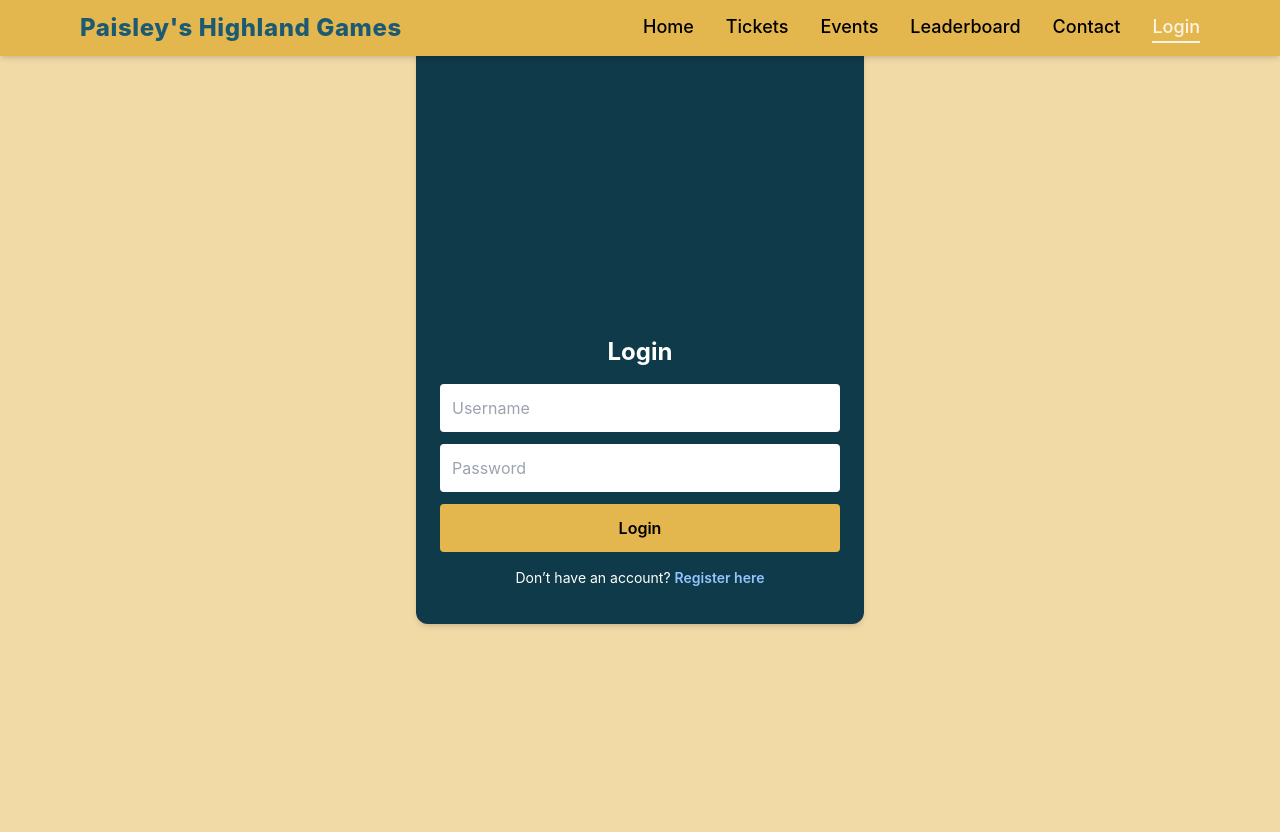
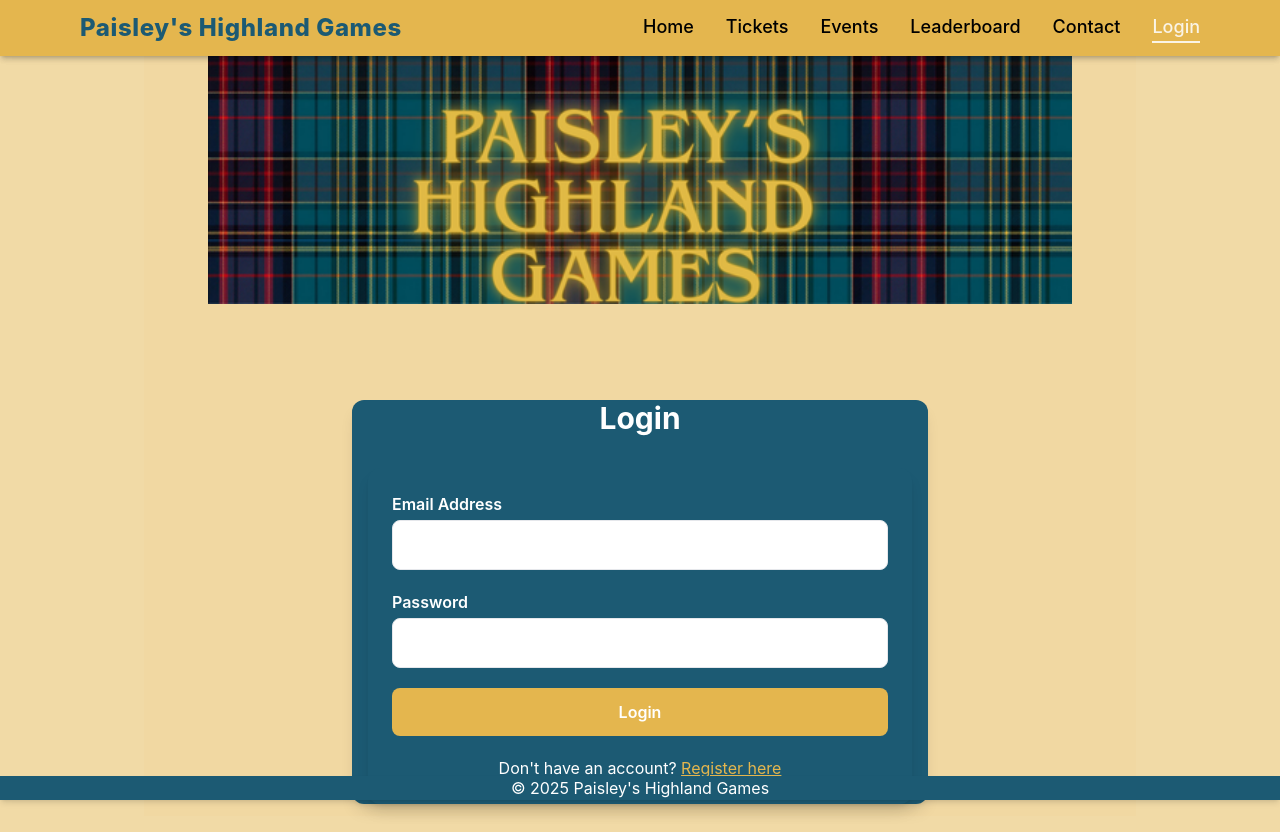
Before and after one commit to kllk15656/HighlandGames, a React (Vite) app in the folder client/: page /login in a window 1280 px wide. Before the commit the page ends 800 px from the top, so only its background shows below. Built offline with nearby package versions, Linux system fonts and the light colour scheme.

Commit message:
update 5

```diff
--- a/client/src/pages/Login.jsx
+++ b/client/src/pages/Login.jsx
@@ -1,75 +1,98 @@
-import React, { useState } from 'react';
-import axios from 'axios';
-import { Link, useNavigate } from 'react-router-dom';
+import React, { useState } from "react";
+import Header from "../components/Header";
+import Navbar from "../components/Navbar";
 
 export default function Login() {
-  const [form, setForm] = useState({ username: '', password: '' });
-  const [msg, setMsg] = useState('');
-  const navigate = useNavigate();
+  const [formData, setFormData] = useState({
+    email: "",
+    password: "",
+  });
 
-  const onChange = (e) => {
-    setForm({ ...form, [e.target.name]: e.target.value });
-    console.log("Form updated:", { ...form, [e.target.name]: e.target.value });
+  const [submitted, setSubmitted] = useState(false);
+
+  // Handle input change
+  const handleChange = (e) => {
+    setFormData({ ...formData, [e.target.name]: e.target.value });
   };
 
-  const onSubmit = async (e) => {
+  // Handle form submission
+  const handleSubmit = (e) => {
     e.preventDefault();
-    setMsg("Logging in...");
-    console.log("Submitting login form:", form);
-
-    try {
-      const res = await axios.post("http://localhost:5000/api/auth/login", form);
-      console.log("Login response:", res.data);
-
-      // Save token (optional but recommended)
-      localStorage.setItem("token", res.data.token);
-
-      setMsg("Login successful! Redirecting...");
-
-      // Redirect to profile page
-      setTimeout(() => navigate("/profile"), 1000);
-
-    } catch (err) {
-      console.error("Login error:", err.response || err);
-      setMsg(err.response?.data?.error || "Login failed");
-    }
+    console.log("Login submitted:", formData);
+    setSubmitted(true);
   };
 
   return (
-    <section className="max-w-md mx-auto bg-primary p-6 pt-80 rounded-xl shadow-md text-white">
-      <h1 className="text-2xl font-bold mb-4 text-center">Login</h1>
+    <div className="w-full min-h-screen bg-gold/5">
+      {/* Header + Navigation */}
+      <Header />
+      <Navbar />
 
-      <form onSubmit={onSubmit} className="space-y-3">
+      {/* Main Login Card */}
+      <main className="max-w-xl mx-auto px-4 bg-primary-light rounded-xl shadow-lg">
+        <h1 className="text-3xl font-bold text-white text-center mt-24 mb-8">
+          Login
+        </h1>
+
+        {/* Success Message */}
+        {submitted ? (
+          <div className="bg-green-100 border border-green-300 text-green-800 p-4 rounded-xl shadow mb-10">
+            ✅ <b>Login successful!</b> Redirecting to your profile…
+          </div>
+        ) : (
+          <form
+            onSubmit={handleSubmit}
+            className="bg-primary-light p-6 rounded-xl shadow-lg space-y-5"
+          >
+            {/* Email */}
+            <div>
+              <label className="block text-white font-semibold mb-1">Email Address</label>
               <input
-          name="username"
-          value={form.username}
-          onChange={onChange}
-          placeholder="Username"
-          className="w-full p-3 rounded text-black"
+                type="email"
+                name="email"
+                required
+                value={formData.email}
+                onChange={handleChange}
+                className="w-full p-3 border rounded-lg focus:ring-2 focus:ring-accent"
               />
+            </div>
 
+            {/* Password */}
+            <div>
+              <label className="block text-white font-semibold mb-1">Password</label>
               <input
+                type="password"
                 name="password"
-          value={form.password}
-          onChange={onChange}
-          placeholder="Password"
-          type="password"
-          className="w-full p-3 rounded text-black"
+                required
+                value={formData.password}
+                onChange={handleChange}
+                className="w-full p-3 border rounded-lg focus:ring-2 focus:ring-accent"
               />
+            </div>
 
-        <button className="w-full bg-gold text-black p-3 rounded font-semibold">
+            {/* Submit Button */}
+            <button
+              type="submit"
+              className="w-full py-3 bg-gold text-white font-semibold rounded-lg hover:bg-accent-red transition"
+            >
               Login
             </button>
+
+            {/* Register Link */}
+            <p className="text-white text-center mt-3">
+              Don't have an account?{" "}
+              <a href="/register" className="text-gold underline hover:text-accent-yellow">
+                Register here
+              </a>
+            </p>
           </form>
+        )}
+      </main>
 
-      <p className="text-center mt-4 text-sm">
-        Don’t have an account?
-        <Link to="/register" className="text-blue-300 font-semibold ml-1">
-          Register here
-        </Link>
-      </p>
-
-      <p className="mt-3 text-sm text-center">{msg}</p>
-    </section>
+      {/* Footer */}
+      <footer className="w-full bg-primary-light text-white text-center shadow-md fixed bottom-0 left-0 z-50">
+        © {new Date().getFullYear()} Paisley's Highland Games
+      </footer>
+    </div>
   );
 }
--- a/client/src/pages/Register.jsx
+++ b/client/src/pages/Register.jsx
@@ -1,67 +1,118 @@
-import React, { useState } from 'react';
-import axios from 'axios';
-import { Link, useNavigate } from 'react-router-dom';
+import React, { useState } from "react";
+import axios from "axios";
+import { Link, useNavigate } from "react-router-dom";
+import Header from "../components/Header";
+import Navbar from "../components/Navbar";
 
 export default function Register() {
-  const [form, setForm] = useState({ username: '', email: '', password: '' });
-  const [msg, setMsg] = useState('');
+  const [form, setForm] = useState({ username: "", email: "", password: "" });
+  const [msg, setMsg] = useState("");
   const navigate = useNavigate();
 
-  const onChange = e => {
+  const onChange = (e) => {
     setForm({ ...form, [e.target.name]: e.target.value });
-    console.log('Form updated:', { ...form, [e.target.name]: e.target.value });
   };
 
-  const onSubmit = async e => {
+  const onSubmit = async (e) => {
     e.preventDefault();
-    setMsg('Registering...');
-    console.log('Submitting form:', form);
+    setMsg("Registering...");
 
     try {
-      const res = await axios.post('http://localhost:5000/api/auth/register', form);
-      console.log('Register response:', res.data);
-      setMsg('Registered successfully! Redirecting to login...');
-      setTimeout(() => navigate('/login'), 1000);
+      const res = await axios.post("http://localhost:5000/api/auth/register", form);
+      setMsg("🎉 Registered successfully! Redirecting...");
+      setTimeout(() => navigate("/login"), 1200);
     } catch (err) {
-      console.error('Register error response:', err.response || err);
-      setMsg(err.response?.data?.error || 'Registration failed');
+      setMsg(err.response?.data?.error || "Registration failed");
     }
   };
 
   return (
-    <section className="max-w-md mx-auto bg-white p-4 rounded shadow">
-      <h1 className="text-xl font-bold mb-3">Register</h1>
-      <form onSubmit={onSubmit} className="space-y-3">
+    <div className="w-full min-h-screen bg-gold/5">
+      {/* Header + Navigation */}
+      <Header />
+      <Navbar />
+
+      {/* Main Content */}
+      <main className="max-w-xl mx-auto px-4 bg-primary-light rounded-xl shadow-lg">
+        <h1 className="text-3xl font-bold text-white text-center mt-24 mb-8">
+          Create an Account
+        </h1>
+
+        {/* Response message */}
+        {msg && (
+          <div className="bg-blue-100 border border-blue-300 text-blue-800 p-3 rounded-xl text-center mb-4">
+            {msg}
+          </div>
+        )}
+
+        {/* Register Form */}
+        <form
+          onSubmit={onSubmit}
+          className="bg-primary-light p-6 rounded-xl shadow-lg space-y-5"
+        >
+          {/* Username */}
+          <div>
+            <label className="block text-white font-semibold mb-1">Username</label>
             <input
               name="username"
               value={form.username}
               onChange={onChange}
-          placeholder="Username"
-          className="w-full p-3 border rounded"
+              placeholder="Enter username"
+              required
+              className="w-full p-3 border rounded-lg focus:ring-2 focus:ring-accent"
             />
+          </div>
+
+          {/* Email */}
+          <div>
+            <label className="block text-white font-semibold mb-1">Email Address</label>
             <input
               name="email"
+              type="email"
               value={form.email}
               onChange={onChange}
-          placeholder="Email"
-          type="email"
-          className="w-full p-3 border rounded"
+              placeholder="example@email.com"
+              required
+              className="w-full p-3 border rounded-lg focus:ring-2 focus:ring-accent"
             />
+          </div>
+
+          {/* Password */}
+          <div>
+            <label className="block text-white font-semibold mb-1">Password</label>
             <input
               name="password"
+              type="password"
               value={form.password}
               onChange={onChange}
-          placeholder="Password"
-          type="password"
-          className="w-full p-3 border rounded"
+              placeholder="Enter a secure password"
+              required
+              className="w-full p-3 border rounded-lg focus:ring-2 focus:ring-accent"
             />
-        <button className="w-full bg-blue-600 text-white p-3 rounded">Register</button>
+          </div>
+
+          {/* Button */}
+          <button
+            type="submit"
+            className="w-full py-3 bg-gold text-white font-semibold rounded-lg hover:bg-accent-red transition"
+          >
+            Register
+          </button>
+
+          {/* Login link */}
+          <p className="text-white text-center mt-3">
+            Already have an account?
+            <Link to="/login" className="text-gold underline ml-1 hover:text-accent-yellow">
+              Log in
+            </Link>
+          </p>
         </form>
-      <p className="text-center mt-4 text-sm">
-        Already have an account?
-        <Link to="/login" className="text-blue-600 font-semibold ml-1">Login here</Link>
-      </p>
-      <p className="mt-3 text-sm text-gray-600">{msg}</p>
-    </section>
+      </main>
+
+      {/* Footer */}
+      <footer className="w-full bg-primary-light text-white text-center shadow-md fixed bottom-0 left-0 z-50">
+        © {new Date().getFullYear()} Paisley's Highland Games
+      </footer>
+    </div>
   );
 }
```
Lines whose indentation alone changed are shown as unchanged.
